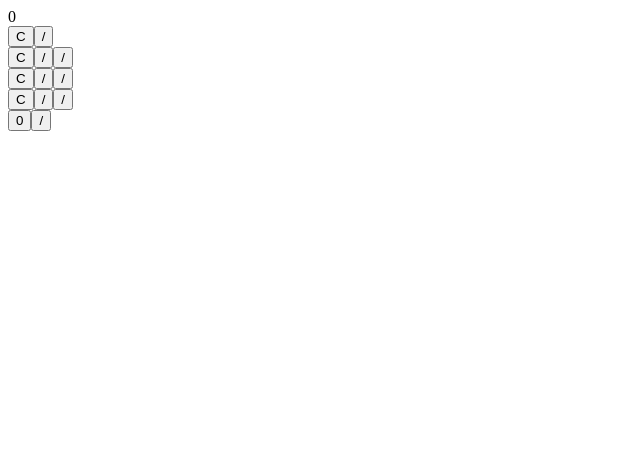
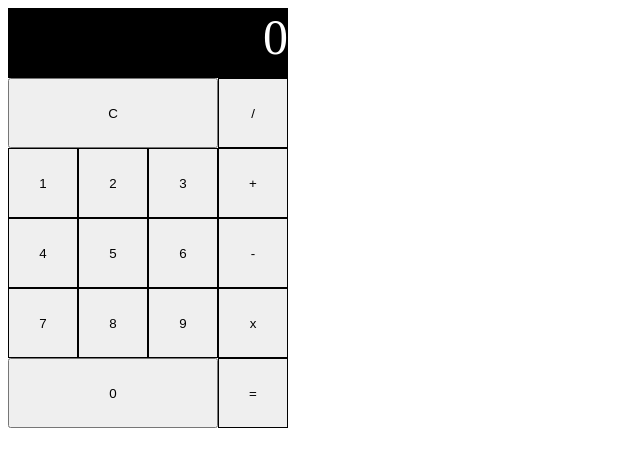
Before and after one commit to Kevin-Silva/js_calculator_project, a plain HTML site: page index.html in a window 1280 px wide. Shown: the whole page, without its empty margins (0-640 px from the left). Drawn offline with Linux system fonts and the light colour scheme.

Commit message:
feature: css and html for the calculator

```diff
--- a/index.css
+++ b/index.css
@@ -4,3 +4,24 @@
 .button-rows{
     display: flex;
 }
+.button{
+    text-decoration: none;
+    border: 1px solid black;
+    width: 70px;
+    height: 70px;
+}
+.button-double{
+    width: 140px;
+    height: 70px;
+}
+.button-triple{
+    width: 210px;
+}
+.display{
+    color: white;
+    background-color: black;
+    height: 70px;
+    width: 280px;
+    text-align: right;
+    font-size: 50px;
+}
--- a/index.html
+++ b/index.html
@@ -11,27 +11,31 @@
         <section class="display">0</section>
         <section class="buttons">
             <div class="button-rows">
-                <button class="button-double">C</button>
+                <button class="button-triple">C</button>
                 <button class="button">/</button>
             </div>
             <div class="button-rows">
-                <button class="button-double">C</button>
-                <button class="button">/</button>
-                <button class="button">/</button>
+                <button class="button">1</button>
+                <button class="button">2</button>
+                <button class="button">3</button>
+                <button class="button">+</button>
             </div>
             <div class="button-rows">
-                <button class="button-double">C</button>
-                <button class="button">/</button>
-                <button class="button">/</button>
+                <button class="button">4</button>
+                <button class="button">5</button>
+                <button class="button">6</button>
+                <button class="button">-</button>
             </div>
             <div class="button-rows">
-                <button class="button-double">C</button>
-                <button class="button">/</button>
-                <button class="button">/</button>
+                <button class="button">7</button>
+                <button class="button">8</button>
+                <button class="button">9</button>
+                <button class="button">x</button>
+
             </div>
             <div class="button-rows">
-                <button class="button-triple    ">0</button>
-                <button class="button">/</button>
+                <button class="button-triple">0</button>
+                <button class="button">=</button>
             </div>
         </section>
     </div>
```
